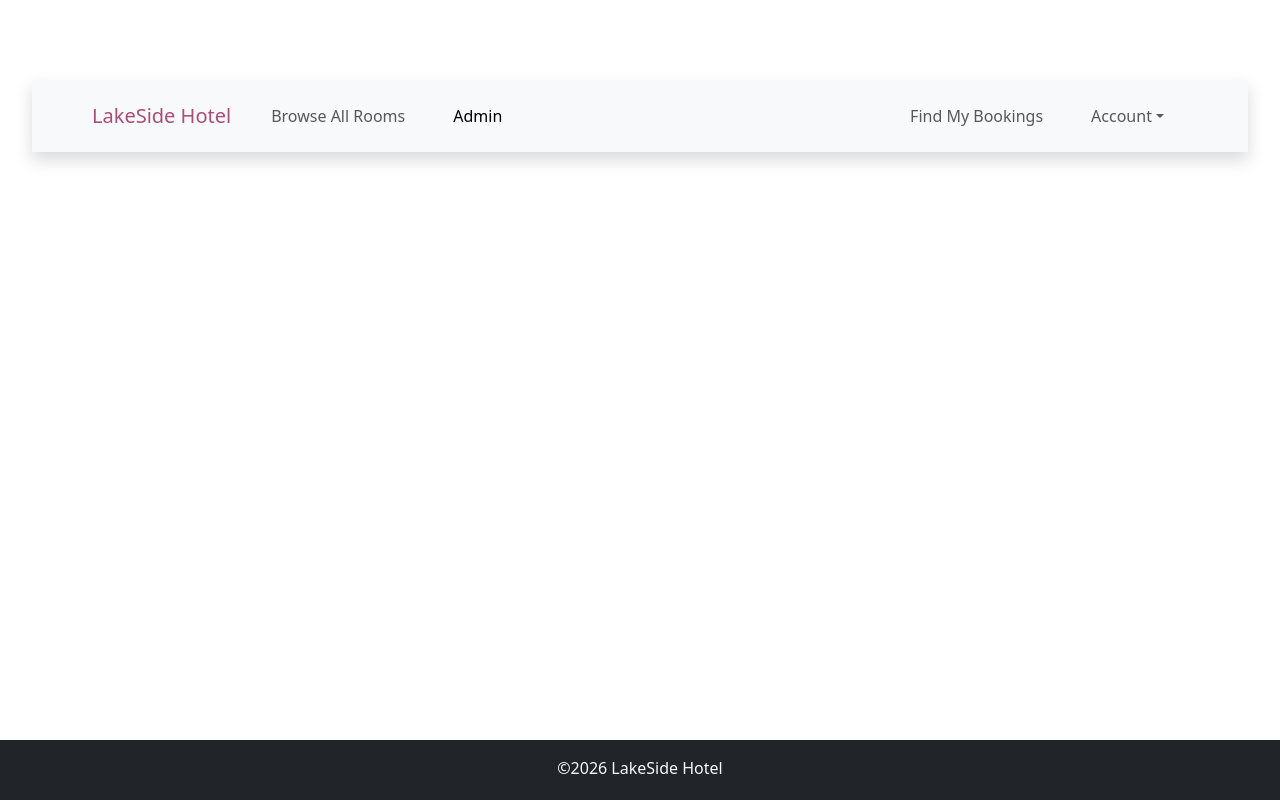
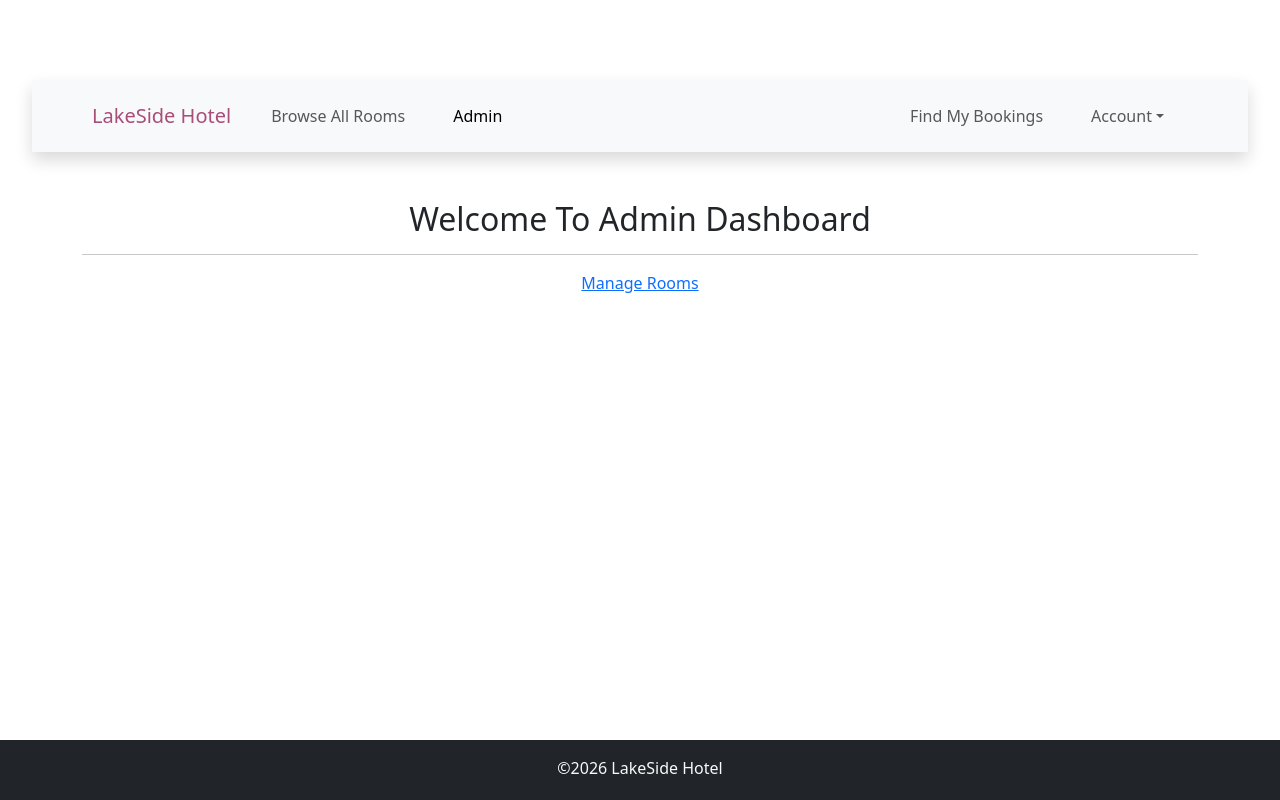
Before and after one commit to aseemjan/LakeSideHotel-Client, a React (Vite) app: page /admin in a window 1280 px wide. Built offline with nearby package versions, Linux system fonts and the light colour scheme.

Commit message:
feat: add Admin page with manage-rooms functionality

```diff
--- a/src/App.jsx
+++ b/src/App.jsx
@@ -9,6 +9,7 @@ import EditRoom from "./components/room/EditRoom"
 import NavBar from "./components/layout/NavBar"
 import Footer from "./components/layout/Footer"
 import RoomListing from "./components/room/RoomListing"
+import Admin from "./components/admin/Admin"
 
 import 'bootstrap/dist/css/bootstrap.min.css'
 import { useState } from 'react'
@@ -28,6 +29,7 @@ function App() {
           <Route path="/existing-rooms" element={<ExistingRooms />} />
           <Route path="/add-room" element={<AddRoom />} />
           <Route path="/browse-all-rooms" element={<RoomListing />} />
+          <Route path="/admin" element={<Admin />} />
         </Routes>
       </Router>
         <Footer />
--- /dev/null
+++ b/src/components/admin/Admin.jsx
@@ -0,0 +1,14 @@
+import React from 'react'
+import { Link } from 'react-router-dom'
+
+const Admin = () => {
+  return (
+    <section className='container mt-5'>
+      <h2>Welcome To Admin Dashboard</h2>
+      <hr />
+      <Link to={"/add-room"}>Manage Rooms</Link>
+    </section>
+  )
+}
+
+export default Admin
--- a/src/components/room/RoomCard.jsx
+++ b/src/components/room/RoomCard.jsx
@@ -3,6 +3,7 @@ import { Card, Col } from 'react-bootstrap'
 import { Link } from 'react-router-dom'
 
 const RoomCard = ({room}) => {
+    console.log(room)
   return (
     <Col key={room.id} className='mb-4' xs={12}>
         <Card>
```
